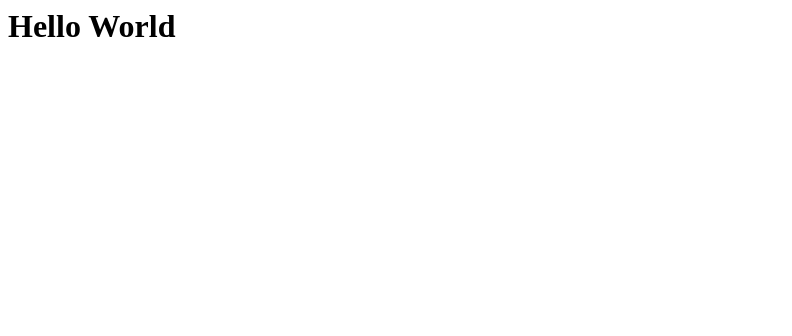
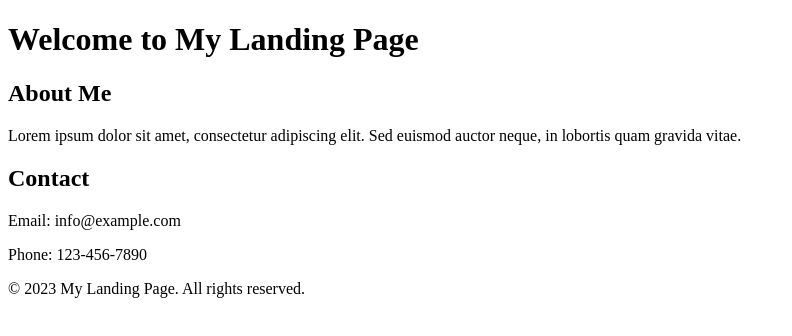
Before and after one commit to elvirtuozo/Talkyy, a plain HTML site: page index.html in a window 1280 px wide. Shown: the whole page, without its empty margins (0-792 px from the left). Drawn offline with Linux system fonts and the light colour scheme.

Commit message:
Update index.html s

```diff
--- a/index.html
+++ b/index.html
@@ -1 +1,29 @@
-<h1> Hello World </h1>
+<!DOCTYPE html>
+<html lang="en">
+<head>
+  <meta charset="UTF-8">
+  <meta name="viewport" content="width=device-width, initial-scale=1.0">
+  <title>My Landing Page</title>
+  <link rel="stylesheet" href="styles.css">
+</head>
+<body>
+  <header>
+    <h1>Welcome to My Landing Page</h1>
+  </header>
+
+  <section>
+    <h2>About Me</h2>
+    <p>Lorem ipsum dolor sit amet, consectetur adipiscing elit. Sed euismod auctor neque, in lobortis quam gravida vitae.</p>
+  </section>
+
+  <section>
+    <h2>Contact</h2>
+    <p>Email: info@example.com</p>
+    <p>Phone: 123-456-7890</p>
+  </section>
+
+  <footer>
+    <p>&copy; 2023 My Landing Page. All rights reserved.</p>
+  </footer>
+</body>
+</html>
```
